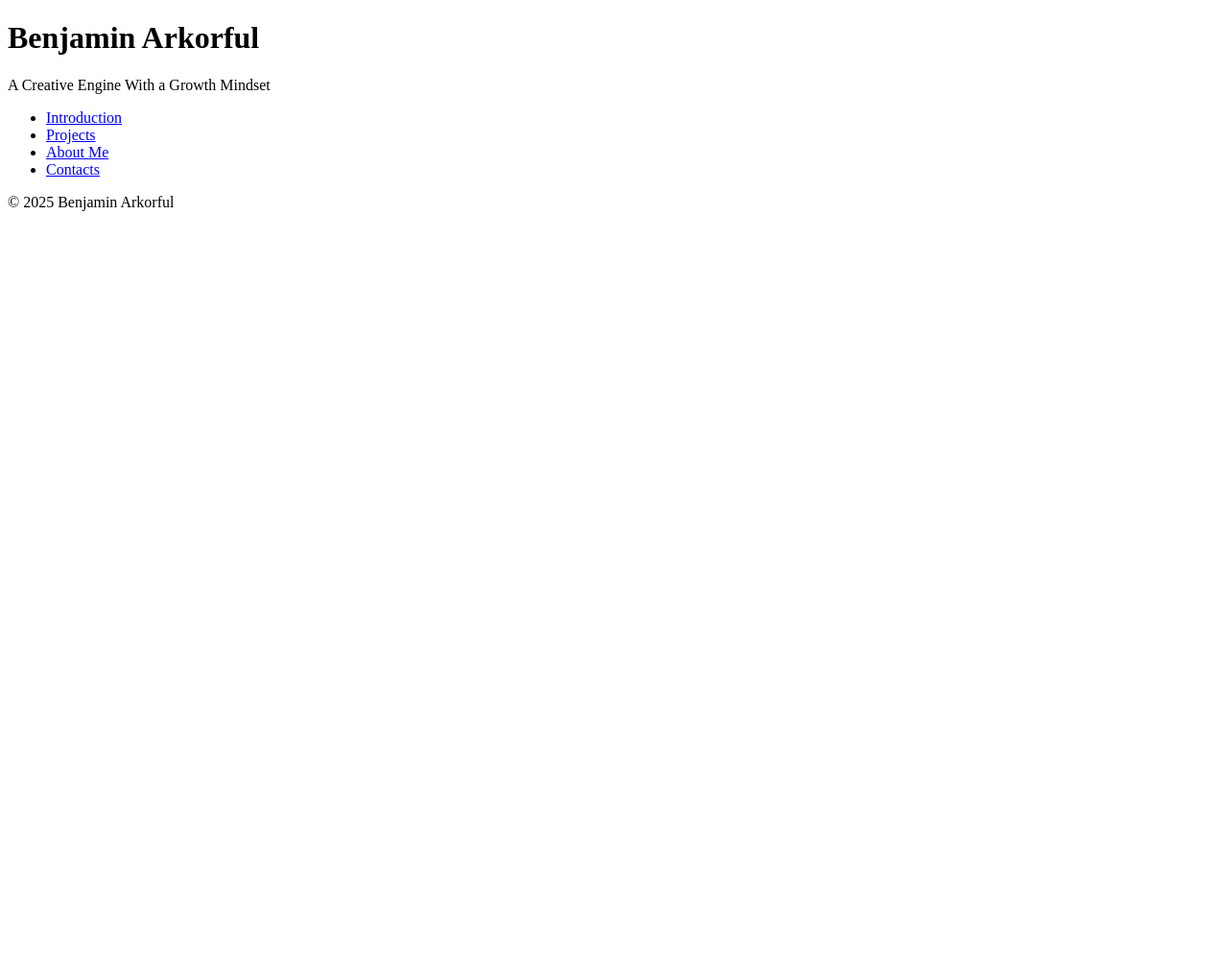
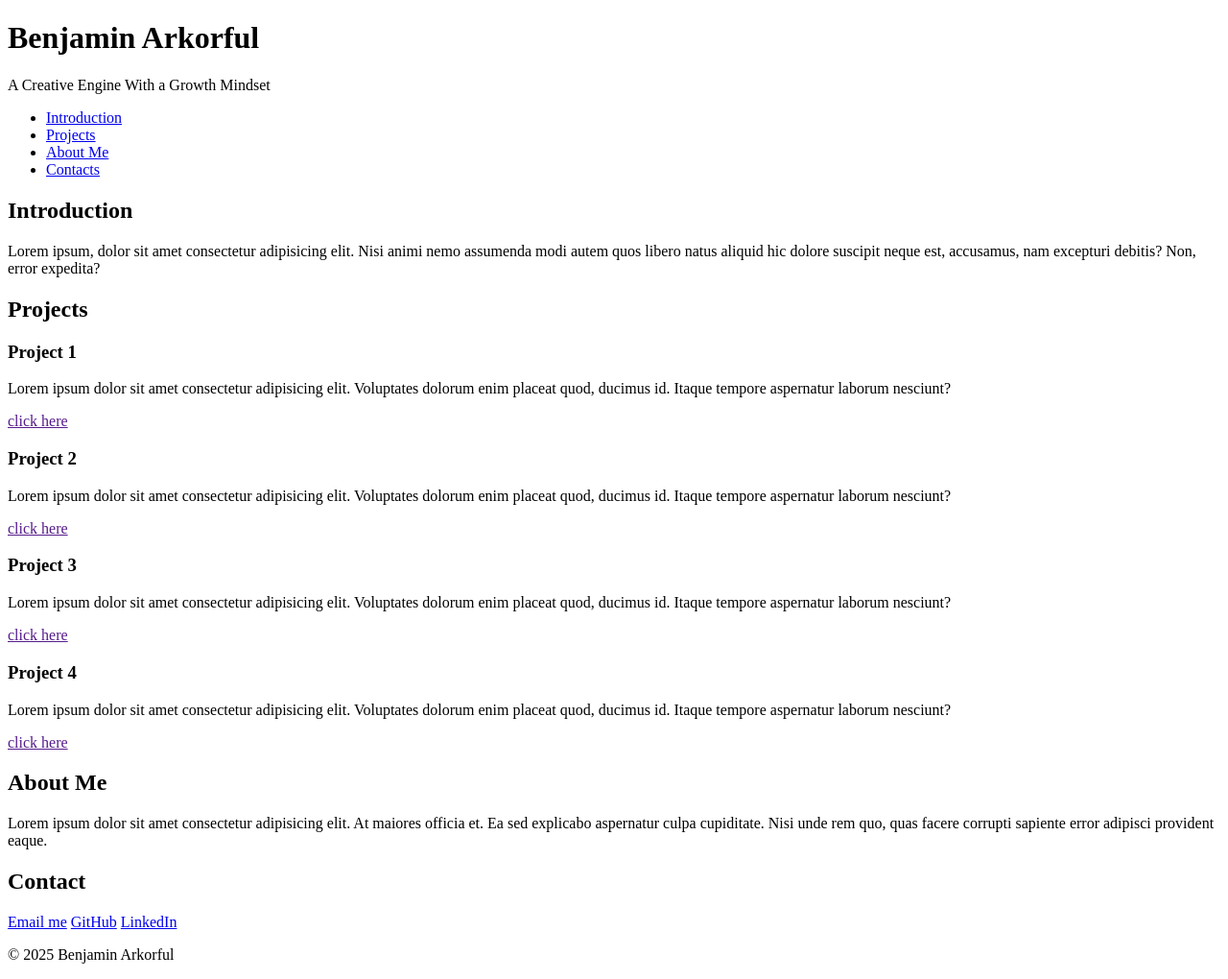
Before and after one commit to BenPrime3/My_First_Portfolio, a plain HTML site: page portfolio/index.html in a window 1280 px wide. Shown: the whole page at 96% size. Before the commit the page ends 800 px from the top, so only its background shows below. Drawn offline with Linux system fonts and the light colour scheme.

Commit message:
Updated more of the sections

```diff
--- a/portfolio/index.html
+++ b/portfolio/index.html
@@ -15,14 +15,50 @@
       <li><a href="#introduction">Introduction</a></li>
       <li><a href="#projects">Projects</a></li>
       <li><a href="#about">About Me</a></li>
-      <li><a href="#contacts">Contacts</a></li>
+      <li><a href="#contact">Contacts</a></li>
     </ul>
   </nav>
   <section>
-    <section id="introduction"></section>
-    <section id="projects"></section>
-    <section id="about"></section>
-    <section id="contacts"></section>
+    <section id="introduction">
+      <h2>Introduction</h2>
+      <p>Lorem ipsum, dolor sit amet consectetur adipisicing elit. Nisi animi nemo assumenda modi autem quos libero natus aliquid hic dolore suscipit neque est, accusamus, nam excepturi debitis? Non, error expedita?</p>
+    </section>
+    <section id="projects">
+      <h2>Projects</h2>
+      <article class="project">
+        <h3>Project 1</h3>
+        <p>Lorem ipsum dolor sit amet consectetur adipisicing elit. Voluptates dolorum enim placeat quod, ducimus id. Itaque tempore aspernatur laborum nesciunt?</p>
+        <a href="" target="_blank">click here</a>
+      </article>
+      <article class="project">
+        <h3>Project 2</h3>
+        <p>Lorem ipsum dolor sit amet consectetur adipisicing elit. Voluptates dolorum enim placeat quod, ducimus id. Itaque
+          tempore aspernatur laborum nesciunt?</p>
+        <a href="" target="_blank">click here</a>
+      </article>
+      <article class="project">
+        <h3>Project 3</h3>
+        <p>Lorem ipsum dolor sit amet consectetur adipisicing elit. Voluptates dolorum enim placeat quod, ducimus id. Itaque
+          tempore aspernatur laborum nesciunt?</p>
+        <a href="" target="_blank">click here</a>
+      </article>
+      <article class="project">
+        <h3>Project 4</h3>
+        <p>Lorem ipsum dolor sit amet consectetur adipisicing elit. Voluptates dolorum enim placeat quod, ducimus id. Itaque
+          tempore aspernatur laborum nesciunt?</p>
+        <a href="" target="_blank">click here</a>
+      </article>
+    </section>
+    <section id="about">
+      <h2>About Me</h2>
+      <p>Lorem ipsum dolor sit amet consectetur adipisicing elit. At maiores officia et. Ea sed explicabo aspernatur culpa cupiditate. Nisi unde rem quo, quas facere corrupti sapiente error adipisci provident eaque.</p>
+    </section>
+    <section id="contact">
+      <h2>Contact</h2>
+      <a href="mailto:benprimeartist@gmail.com">Email me</a>
+      <a href="https://github.com/BenPrime3" target="_blank">GitHub</a>
+      <a href="https://www.linkedin.com/in/benjamin-arkorful-a3320a344/" target="_blank">LinkedIn</a>
+    </section>
   </section>
   <article>
 
```
